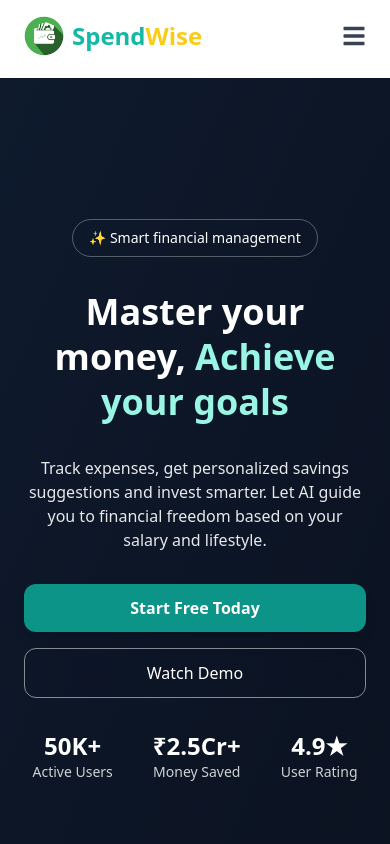
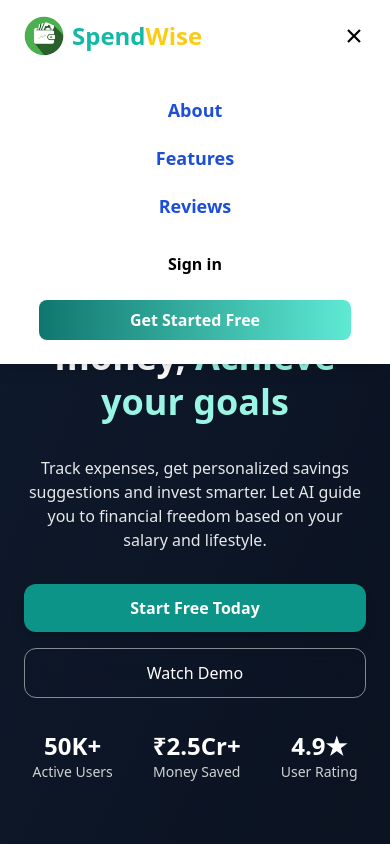
Before and after one commit to Swastibiharinayak/expense_tracker, a React (Vite) app: page / in a window 390 px wide. Both pictures are taken after a click on the element 354 px from the left and 36 px from the top of the page. Shown: the top 844 px of the page. Built offline with nearby package versions, Linux system fonts and the light colour scheme.

Commit message:
feat: add responsive mobile menu

```diff
--- a/src/components/dashboard/Dashboard.jsx
+++ b/src/components/dashboard/Dashboard.jsx
@@ -2,7 +2,7 @@ import React from 'react'
 import { Link, Outlet } from 'react-router-dom'
 
 const Dashboard = () => {
-    const dashboardItems = ["overview", "profile", "expenses", "insights"]
+    const dashboardItems = ["overview", "expenses", "goals", "profile", "insights"]
 
     return (
         <div className="w-full h-[88.8vh] flex bg-white dark:bg-black text-black dark:text-gray-200">
--- a/src/components/navbar/Navbar.jsx
+++ b/src/components/navbar/Navbar.jsx
@@ -3,12 +3,17 @@ import logo from "../../assets/logo.png"
 import { Link, useNavigate } from "react-router-dom"
 import Navlist from "./Navlist"
 import { FaBars } from "react-icons/fa"
+import { IoCloseSharp } from "react-icons/io5"
 import AuthContext from "../../context/AuthContext"
 
 const Navbar = () => {
   const [scrolled, setScrolled] = useState(false)
+  const [clicked, setClicked] = useState(false)
   const navigate = useNavigate()
 
+  const { user, logout } = useContext(AuthContext)
+
+  // Scroll effect
   useEffect(() => {
     const handleScroll = () => {
       setScrolled(window.scrollY > 20)
@@ -18,14 +23,16 @@ const Navbar = () => {
     return () => window.removeEventListener("scroll", handleScroll)
   }, [])
 
-  const { user, logout } = useContext(AuthContext)
-
   const handleLogout = () => {
     logout()
     alert("User Logged out")
     navigate("/")
+    setClicked(false) // mobile menu close
   }
 
+  const handleMobileClose = () => {
+    setClicked(false)
+  }
 
   return (
     <nav
@@ -41,7 +48,7 @@ const Navbar = () => {
       `}
     >
       {/* Logo */}
-      <Link to="/">
+      <Link to="/" onClick={handleMobileClose}>
         <div className="flex items-center gap-2">
           <img
             src={logo}
@@ -54,42 +61,86 @@ const Navbar = () => {
         </div>
       </Link>
 
-      {/* Nav links (Desktop) */}
+      {/* Desktop Nav */}
       <div className="hidden lg:flex">
         <Navlist />
       </div>
 
-      {/* Hamburger (Mobile) */}
-      <div className="lg:hidden cursor-pointer text-2xl text-gray-700 dark:text-gray-200" >
-        <FaBars />
-      </div>
-
-      {/* Auth buttons (Desktop) */}
-      {
-        !user ?
-          <div className="hidden lg:flex gap-3">
+      {/* Desktop Auth */}
+      <div className="hidden lg:flex gap-3">
+        {!user ? (
+          <>
             <Link to="/login">
               <button className="px-4 py-2 rounded-lg font-semibold hover:bg-yellow-300 transition">
                 Sign in
               </button>
             </Link>
-            <button
-              className="px-4 py-2 rounded-lg font-semibold text-white
-                     bg-gradient-to-r from-teal-700 to-teal-300
-                     hover:scale-105 transition"
-            >
+            <button className="px-4 py-2 rounded-lg font-semibold text-white
+                               bg-gradient-to-r from-teal-700 to-teal-300
+                               hover:scale-105 transition">
               Get Started Free
             </button>
-          </div>
-          :
+          </>
+        ) : (
           <button
             className="px-4 py-2 rounded-lg font-semibold hover:bg-yellow-300 transition"
             onClick={handleLogout}
           >
             Logout
           </button>
-      }
+        )}
+      </div>
 
+      {/* Mobile Toggle */}
+      <div className="lg:hidden text-2xl cursor-pointer">
+        {clicked ? (
+          <IoCloseSharp onClick={() => setClicked(false)} />
+        ) : (
+          <FaBars onClick={() => setClicked(true)} />
+        )}
+      </div>
+
+      {/* Mobile Dropdown */}
+      {clicked && (
+        <div className="absolute top-full left-0 w-full bg-white dark:bg-gray-800 shadow-lg flex flex-col items-center py-6 gap-6 lg:hidden">
+
+          {/* Nav Links */}
+          <ul className="flex flex-col items-center gap-5 text-lg font-semibold text-blue-700 dark:text-blue-400 capitalize">
+            <li onClick={handleMobileClose}>
+              <Link to="/about">About</Link>
+            </li>
+            <li onClick={handleMobileClose}>
+              <Link to="/features">Features</Link>
+            </li>
+            <li onClick={handleMobileClose}>
+              <Link to="/reviews">Reviews</Link>
+            </li>
+          </ul>
+
+          {/* Auth Buttons */}
+          {!user ? (
+            <div className="flex flex-col gap-4 w-[80%]">
+              <Link to="/login" onClick={handleMobileClose}>
+                <button className="w-full px-4 py-2 rounded-lg font-semibold hover:bg-yellow-300 transition">
+                  Sign in
+                </button>
+              </Link>
+              <button className="w-full px-4 py-2 rounded-lg font-semibold text-white
+                                 bg-gradient-to-r from-teal-700 to-teal-300
+                                 hover:scale-105 transition">
+                Get Started Free
+              </button>
+            </div>
+          ) : (
+            <button
+              className="px-4 py-2 rounded-lg font-semibold hover:bg-yellow-300 transition"
+              onClick={handleLogout}
+            >
+              Logout
+            </button>
+          )}
+        </div>
+      )}
     </nav>
   )
 }
```
